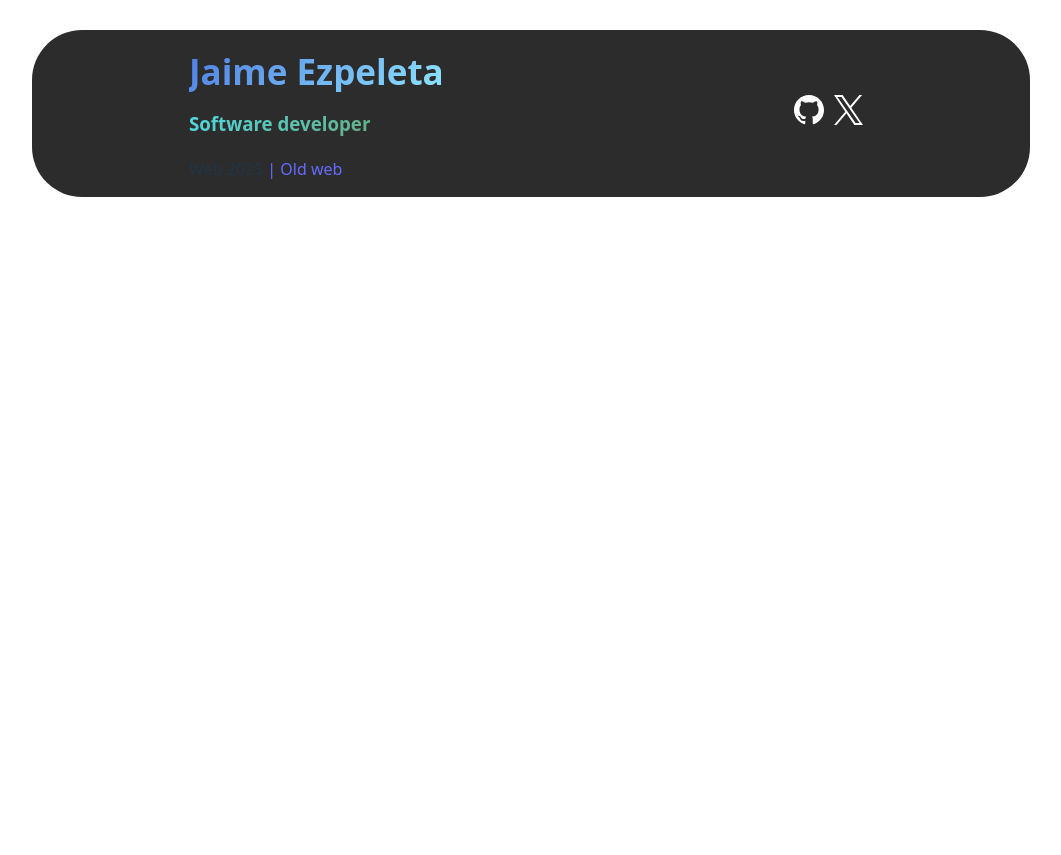
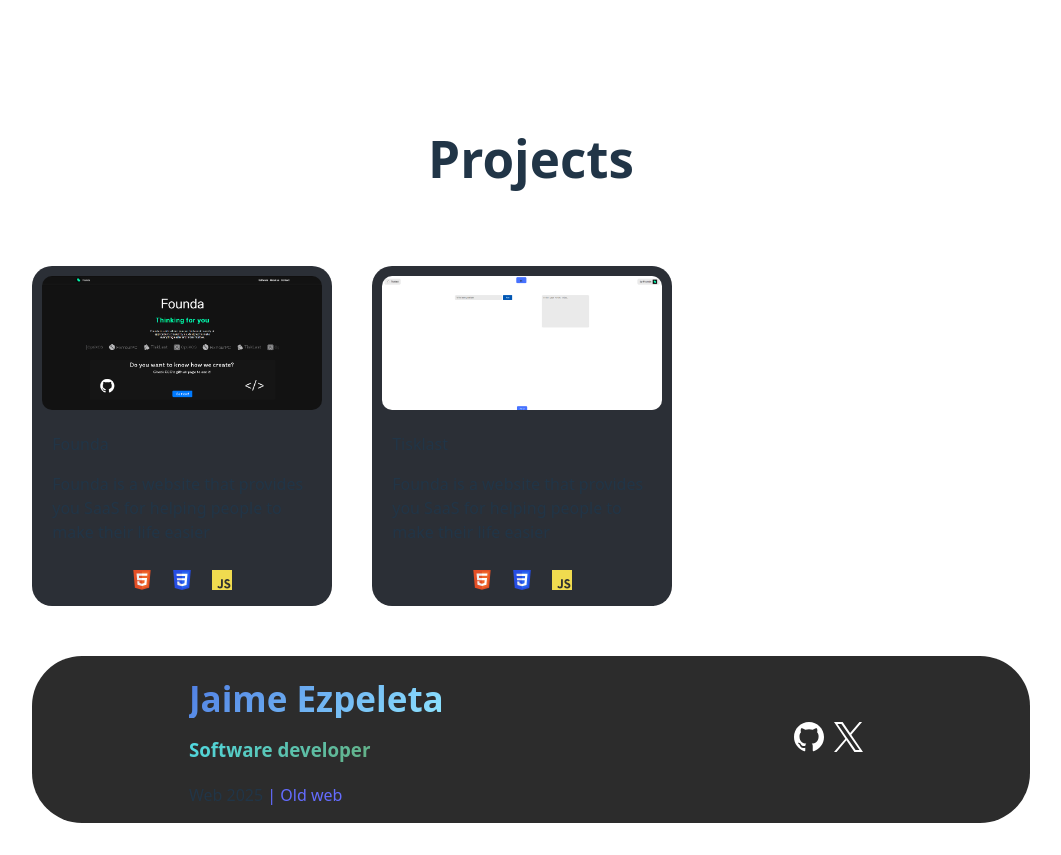
Before and after one commit to Jaimezpe/bio-new, a React (Vite) app: page / in a window 1280 px wide. Shown: the part 3260-4115 px from the top of the page, without its empty margins (109-1170 px from the left). Before the commit the page ends 3489 px from the top, so only its background shows below. Built offline with nearby package versions, Linux system fonts and the light colour scheme; a web font is replaced by a local one.

Commit message:
projects

```diff
--- a/src/App.tsx
+++ b/src/App.tsx
@@ -4,7 +4,7 @@ import Header from './components/header/Header'
 import NavBar from './components/navbar/NavBar'
 import Skills from './components/skills/Skills'
 import Footer from './components/footer/Footer'
-{/*import Projects from './components/projects/Projects' */}
+import Projects from './components/projects/Projects'
 
 
 
@@ -16,8 +16,7 @@ function App() {
       <Header />
       <AboutMe />
       <Skills />
-      {/*
-      <Projects />*/}
+      <Projects />
       <Footer />
     </div>
   )
--- a/src/components/header/Header.tsx
+++ b/src/components/header/Header.tsx
@@ -43,6 +43,7 @@ function Header() {
 
 
             <div className='headerderecha'>
+
                 <img src='/ey.png' draggable="false" alt="Logo" />
                 <button className="animated-button">Disponible para trabajar</button>
             </div>
--- /dev/null
+++ b/src/components/projects/Projects.css
@@ -0,0 +1,50 @@
+.projects {
+    align-items: center;
+    display: flex;
+    gap: 40px;
+    margin-top: 80px;
+}
+
+.proyecto p {
+    text-align: left;
+    padding-left: 20px;
+    padding-right: 20px;
+}
+
+.proyecto {
+    width: 300px;
+    height: 140px;
+    background: #2B2F36;
+    border-radius: 20px;
+    padding-bottom: 200px;
+}
+
+.proyecto img {
+    width: 280px;
+    margin-top: 10px;
+    border-radius: 10px;
+}
+
+.lenguajeimagen {
+    height: 20px;
+}
+
+.lenguajeimagen2 {
+    height: 20px;
+    margin-left: -180px;
+}
+
+.lenguaje {
+    display: flex;
+}
+
+.todoprojects {
+    margin-top: 150px;
+    margin-bottom: 50px;
+}
+
+@media (max-width: 710px) {
+    .projects {
+        flex-direction: column;
+    }
+}
--- /dev/null
+++ b/src/components/projects/Projects.tsx
@@ -0,0 +1,39 @@
+import './Projects.css';
+
+function Projects() {
+    return (
+        <div className='todoprojects'>
+            <h1>Projects</h1>
+            <div className='projects'>
+
+                <div className="proyecto">
+                    <img src="/foundascreenshot.png" draggable='false' />
+                    <p>Founda</p>
+                    <p>Founda is a website that provides you SaaS for helping people to make their life easier</p>
+                    <div className='lenguaje'>
+                        <img src="/skills/html.svg" draggable='false' className='lenguajeimagen' />
+                        <img src="/skills/css.svg" draggable='false' className='lenguajeimagen2' />
+                        <img src="/skills/js.svg" draggable='false' className='lenguajeimagen2' />
+                    </div>
+
+
+                </div>
+
+                <div className="proyecto">
+                    <img src="/tisklastscreenshot.png" draggable='false' />
+                    <p>Tisklast</p>
+                    <p>Founda is a website that provides you SaaS for helping people to make their life easier</p>
+                    <div className='lenguaje'>
+                        <img src="/skills/html.svg" draggable='false' className='lenguajeimagen' />
+                        <img src="/skills/css.svg" draggable='false' className='lenguajeimagen2' />
+                        <img src="/skills/js.svg" draggable='false' className='lenguajeimagen2' />
+                    </div>
+
+
+                </div>
+            </div>
+        </div>
+    );
+}
+
+export default Projects;
--- a/src/components/skills/Skills.tsx
+++ b/src/components/skills/Skills.tsx
@@ -2,7 +2,7 @@ import './Skills.css';
 
 function Skills() {
     return (
-        <div className='todo  '>
+        <div className='todo'>
             <h1>My skills</h1>
             <div className='parent'>
                 <div className="div10">
```
Also changed, not shown: public/foundascreenshot.png (added), public/tisklastscreenshot.png (added), src/components/header/Header.css (line endings or trailing spaces), src/components/projects/NavBar.css (deleted), src/components/projects/NavBar.tsx (deleted).
